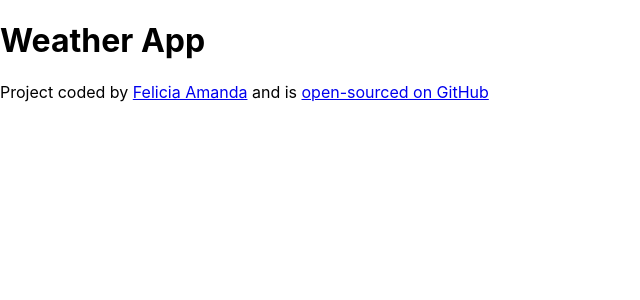
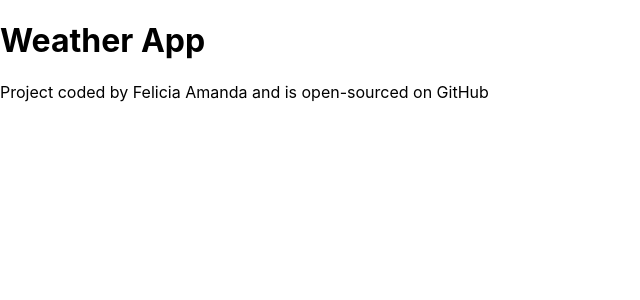
Before and after one commit to famanda/weather-react-app, a React (Create React App) app: page / in a window 1280 px wide. Shown: the top 300 px of the page, without its empty margins (0-640 px from the left). Built offline with nearby package versions, Linux system fonts and the light colour scheme.

Commit message:
Changed a to span

```diff
--- a/src/App.js
+++ b/src/App.js
@@ -6,9 +6,9 @@ export default function App() {
     <div className="App">
       <h1>Weather App</h1>
       <footer>
-        Project coded by <a href="https://www.linkedin.com/in/feliciaamanda" target="_blank">Felicia Amanda</a>
+        Project coded by <span href="https://www.linkedin.com/in/feliciaamanda" target="_blank">Felicia Amanda</span>
         {""} and is {""}
-      <a href="https://github.com/famanda/weather-react-app" target="_blank">open-sourced on GitHub</a>
+      <span href="https://github.com/famanda/weather-react-app" target="_blank">open-sourced on GitHub</span>
       </footer>
     </div>
   );
```
